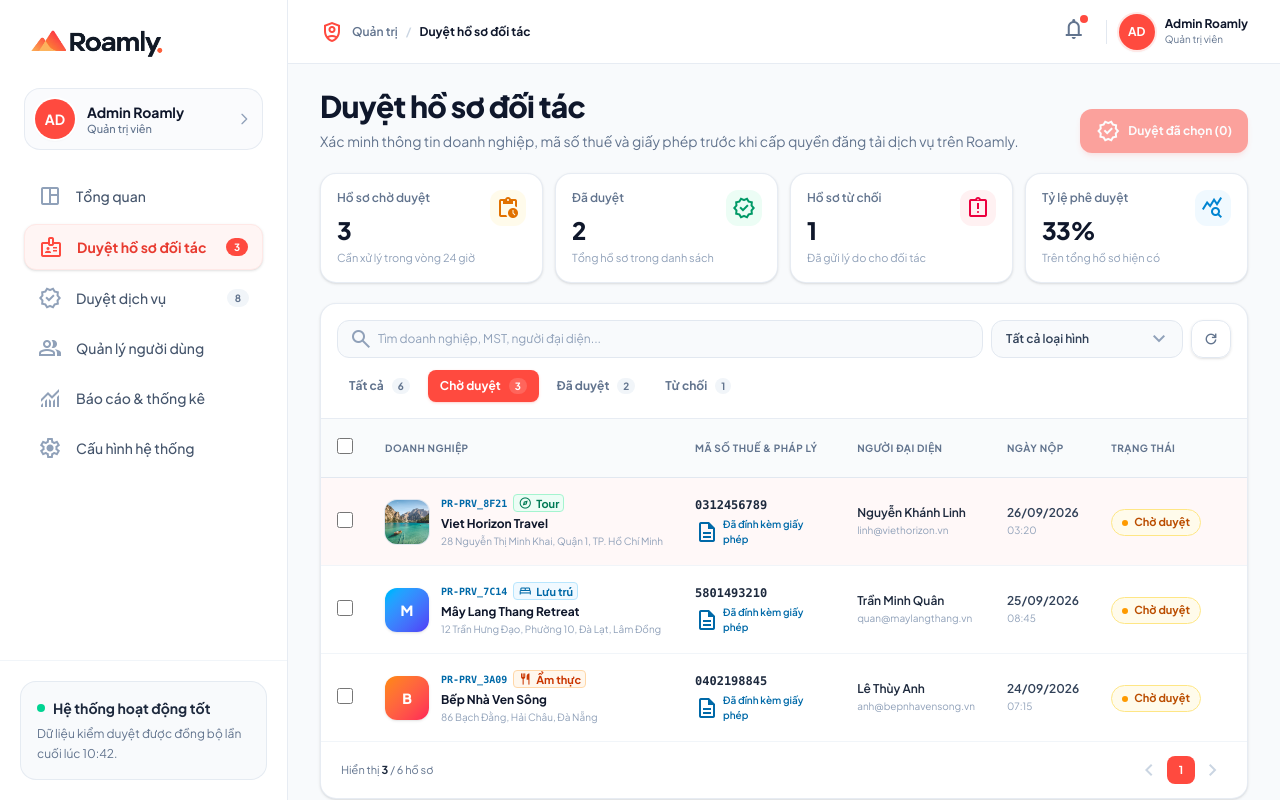
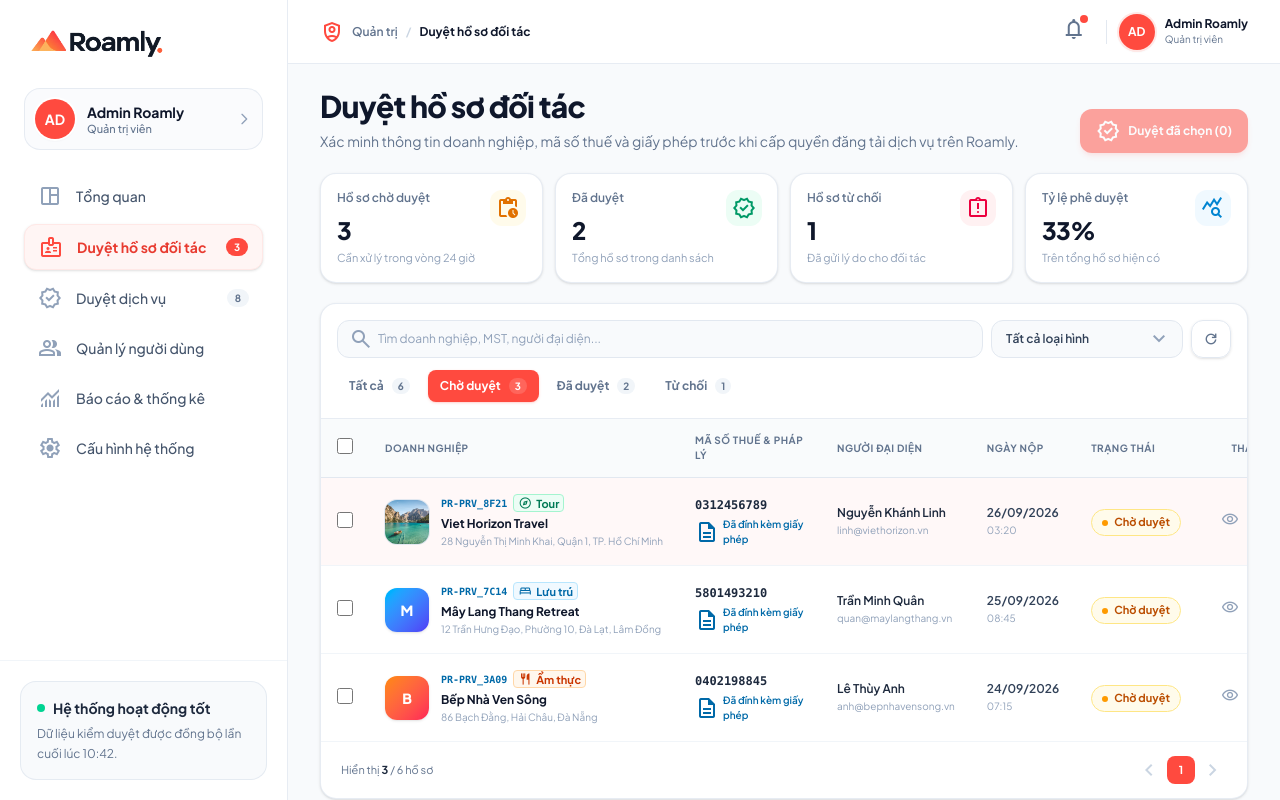
Before and after one commit to nhhieu26/datn, a Next.js app: page /admin/profile-approval in a window 1280 px wide. Built offline with nearby package versions, Linux system fonts and the light colour scheme.

Commit message:
feat: enhance profile action buttons with visibility and block options

```diff
--- a/src/features/admin/profile-approval/components/approval-profiles-table.tsx
+++ b/src/features/admin/profile-approval/components/approval-profiles-table.tsx
@@ -156,6 +156,7 @@
                     <StatusBadge status={profile.approvalStatus} />
                   </td>
                   <td className="px-4 py-4 text-right">
+                    <div className="inline-flex items-center gap-1">
                       <button
                         className="rounded-lg p-2 text-slate-400 transition hover:bg-slate-100 hover:text-slate-700"
                         onClick={(event) => {
@@ -172,6 +173,19 @@
                           visibility
                         </span>
                       </button>
+                      <button
+                        className="rounded-lg p-2 text-slate-400 transition hover:bg-rose-50 hover:text-rose-600"
+                        type="button"
+                        title="Cấm provider"
+                      >
+                        <span
+                          className="material-symbols-outlined"
+                          style={{ fontSize: "18px" }}
+                        >
+                          block
+                        </span>
+                      </button>
+                    </div>
                   </td>
                 </tr>
               );
```
Lines whose indentation alone changed are shown as unchanged.
